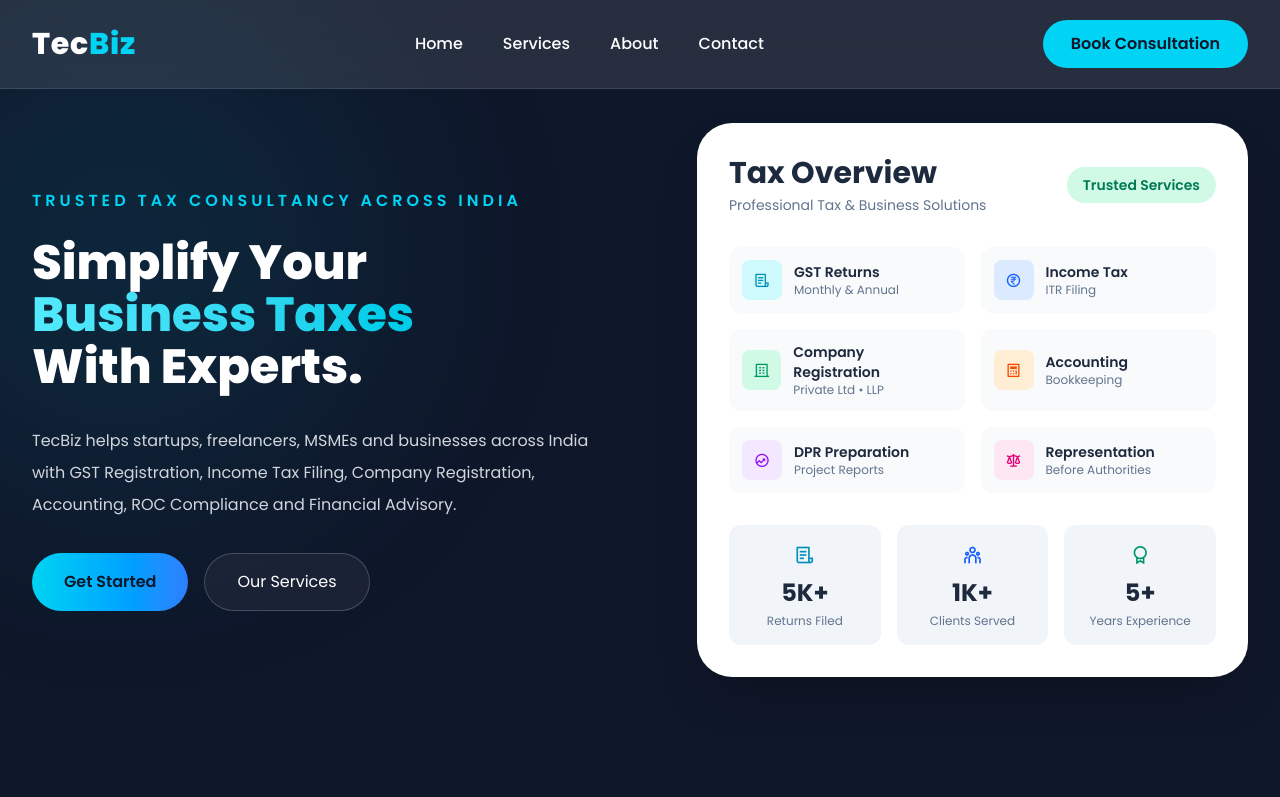
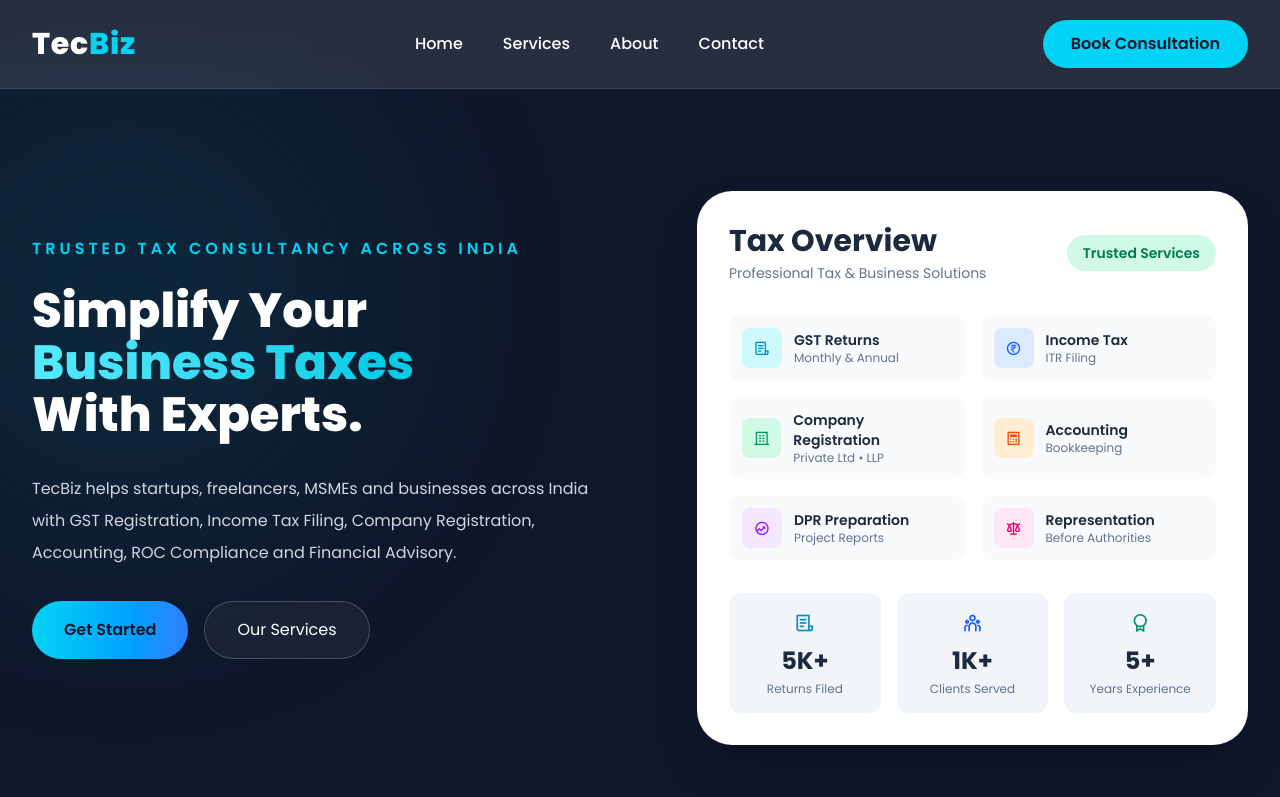
Before and after one commit to Jibrandar/TecBiz, a website: page index.html in a window 1280 px wide. Shown: the top 797 px of the page. Drawn offline with nearby package versions, Linux system fonts and the light colour scheme.

Commit message:
fixed some bugs

```diff
--- a/index.html
+++ b/index.html
@@ -98,7 +98,7 @@
 
     <header
     id="navbar"
-    class="fixed top-0 left-0 w-full z-50 backdrop-blur-xl bg-white/10 border-b border-white/10 transition-all duration-500">
+    class="fixed top-0 left-0 w-full z-50 backdrop-blur-xl bg-white/10 border-b border-white/10 transition-all duration-500 ">
       <nav
         class="max-w-7xl mx-auto flex items-center justify-between px-6 lg:px-8 py-5 relative"
       >
@@ -210,7 +210,7 @@
 
     <!-- ================= HERO ================= -->
 
-    <section class="relative min-h-screen flex items-center px-4 py-20 sm:px-6 lg:px-8 lg:py-0 scroll-mt-20">
+    <section class="relative min-h-screen flex items-center px-4 py-20 sm:px-6 lg:px-8 lg:py-0 scroll-mt-20 md:mt-12">
       <div
         class="max-w-7xl mx-auto grid grid-cols-1 lg:grid-cols-[1.05fr_0.95fr] gap-8 lg:gap-14 items-center w-full"
       >
@@ -264,7 +264,7 @@
           <!-- Dashboard -->
 
          <div
-          class="w-full max-w-[420px] sm:max-w-[520px] md:max-w-none mx-auto bg-white rounded-[24px] sm:rounded-[35px] shadow-2xl p-4 sm:p-8 relative hover:-translate-y-3 hover:shadow-cyan-500/20 duration-500 animate-float"
+          class="w-full max-w-[420px] sm:max-w-[520px] md:max-w-none mx-auto bg-white rounded-[24px] sm:rounded-[35px] shadow-2xl p-4 sm:p-8 relative hover:-translate-y-3 hover:shadow-cyan-500/20 duration-500 animate-float md:mt-10"
         >
   <!-- Header -->
   <div class="flex flex-col sm:flex-row sm:justify-between sm:items-center gap-3 mb-6 sm:mb-8">
@@ -1100,7 +1100,7 @@ Explore Services
                     <img
                       src="https://res.cloudinary.com/devdcurg6/image/upload/v1784142545/102445.jpg_1_flhmdc.jpg"
                       alt="Founder"
-                      class="w-full h-56 sm:h-96 md:h-80 lg:h-[600px] object-cover">
+                      class="w-full h-56 sm:h-96 md:h-80 lg:h-[700px] object-cover">
 
                     <div
                         class="absolute inset-0 bg-gradient-to-t from-black/30 via-transparent to-transparent">
```
Also changed, not shown: output.css.
